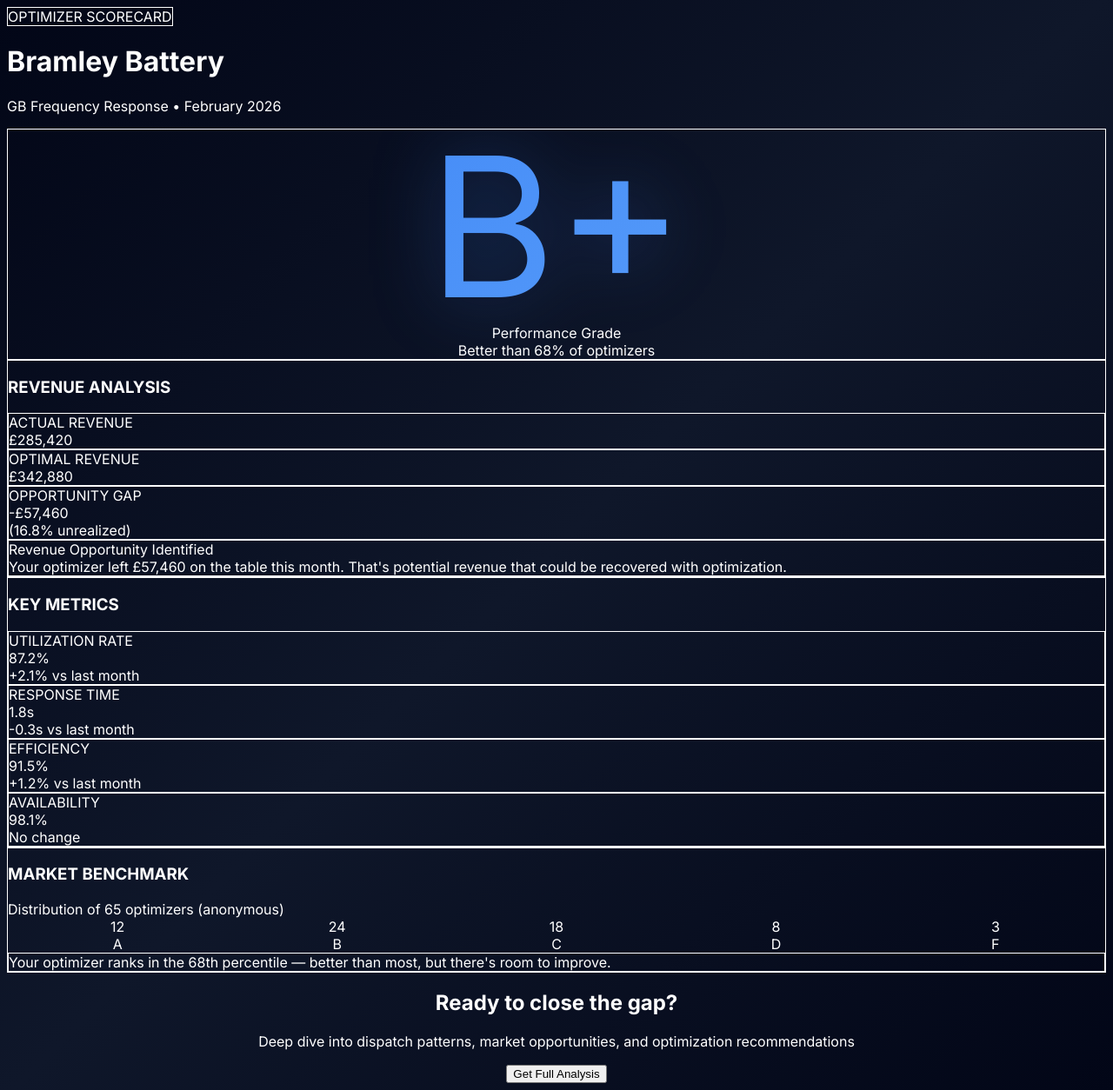
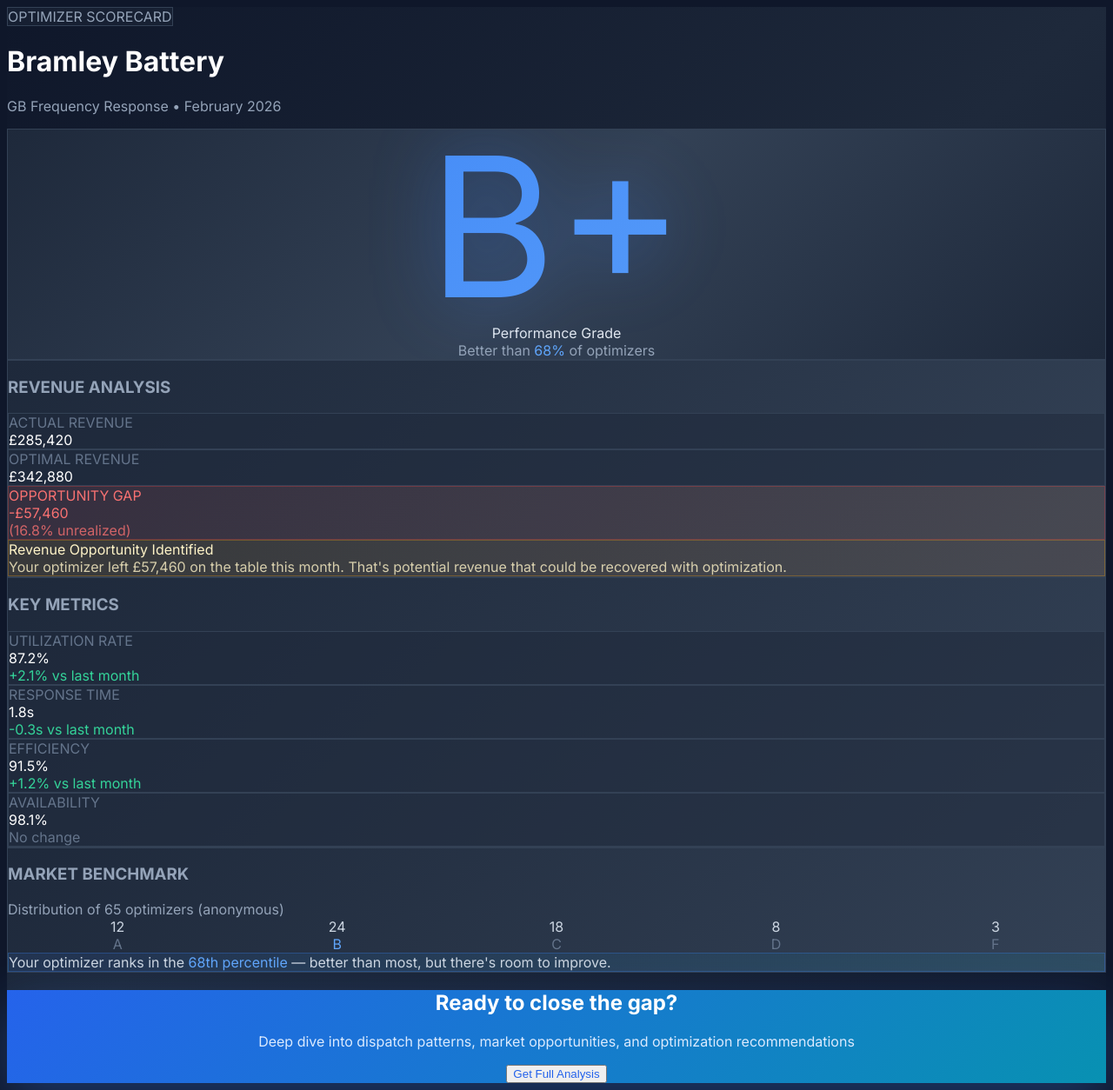
Before and after one commit to ayotestsinprod/e-optimizer-scorecard, a Next.js app: page /scorecard in a window 1280 px wide. Shown: the whole page at 87% size. Built offline with nearby package versions, Linux system fonts and the light colour scheme.

Commit message:
Fix gradients: use inline styles for cross-browser compatibility

```diff
--- a/app/globals.css
+++ b/app/globals.css
@@ -15,7 +15,7 @@ html {
 
 body {
   font-family: 'Inter', system-ui, sans-serif;
-  background: linear-gradient(135deg, #020617 0%, #0f172a 50%, #020617 100%);
+  background: #0f172a;
   color: white;
   min-height: 100vh;
 }
--- a/app/scorecard/page.tsx
+++ b/app/scorecard/page.tsx
@@ -3,7 +3,6 @@
 // Mock data for MVP
 const mockData = {
   grade: 'B+',
-  gradeColor: '#3B82F6',
   asset: 'Bramley Battery',
   market: 'GB Frequency Response',
   period: 'February 2026',
@@ -40,84 +39,162 @@ export default function Scorecard() {
   };
 
   return (
-    <div className="min-h-screen p-6 lg:p-12 bg-gradient-to-br from-slate-950 via-slate-900 to-slate-950">
+    <div
+      className="min-h-screen p-6 lg:p-12"
+      style={{
+        background: 'linear-gradient(135deg, #0f172a 0%, #1e293b 50%, #0f172a 100%)',
+      }}
+    >
       <div className="max-w-6xl mx-auto">
         {/* Header */}
         <div className="mb-12">
-          <div className="inline-block mb-4 px-3 py-1 rounded-lg bg-slate-800/50 border border-slate-700">
-            <span className="text-xs font-mono text-slate-400 tracking-wider">OPTIMIZER SCORECARD</span>
+          <div
+            className="inline-block mb-4 px-3 py-1 rounded-lg border"
+            style={{
+              backgroundColor: 'rgba(30, 41, 59, 0.5)',
+              borderColor: '#334155',
+            }}
+          >
+            <span className="text-xs font-mono tracking-wider" style={{ color: '#94a3b8' }}>
+              OPTIMIZER SCORECARD
+            </span>
           </div>
           <h1 className="text-4xl font-bold text-white mb-2">{mockData.asset}</h1>
-          <p className="text-lg text-slate-400">
+          <p className="text-lg" style={{ color: '#94a3b8' }}>
             {mockData.market} • {mockData.period}
           </p>
         </div>
 
         {/* Hero Grade */}
-        <div className="relative mb-8 p-12 rounded-3xl bg-gradient-to-br from-slate-900 via-slate-800 to-slate-900 border border-slate-700 shadow-2xl overflow-hidden">
-          <div className="absolute inset-0 bg-gradient-to-br from-blue-500/10 to-cyan-500/5"></div>
+        <div
+          className="relative mb-8 p-12 rounded-3xl border shadow-2xl overflow-hidden"
+          style={{
+            background: 'linear-gradient(135deg, #1e293b 0%, #334155 50%, #1e293b 100%)',
+            borderColor: '#334155',
+          }}
+        >
+          <div
+            className="absolute inset-0"
+            style={{
+              background: 'linear-gradient(135deg, rgba(59, 130, 246, 0.1) 0%, rgba(6, 182, 212, 0.05) 100%)',
+            }}
+          ></div>
           <div className="relative text-center">
             <div className="mb-6">
               <div
-                className="text-[14rem] font-bold leading-none tracking-tight"
+                className="font-bold leading-none tracking-tight"
                 style={{
-                  background: 'linear-gradient(135deg, #3B82F6 0%, #60A5FA 100%)',
+                  fontSize: '14rem',
+                  background: 'linear-gradient(135deg, #3b82f6 0%, #60a5fa 100%)',
                   WebkitBackgroundClip: 'text',
                   WebkitTextFillColor: 'transparent',
-                  filter: 'drop-shadow(0 0 40px rgba(59, 130, 246, 0.3))'
+                  backgroundClip: 'text',
+                  filter: 'drop-shadow(0 0 40px rgba(59, 130, 246, 0.4))',
                 }}
               >
                 {mockData.grade}
               </div>
             </div>
-            <div className="text-2xl text-slate-300 font-semibold mb-2">Performance Grade</div>
-            <div className="text-lg text-slate-400">
-              Better than <span className="text-blue-400 font-bold">{mockData.peerBenchmark.percentile}%</span> of optimizers
+            <div className="text-2xl font-semibold mb-2" style={{ color: '#e2e8f0' }}>
+              Performance Grade
+            </div>
+            <div className="text-lg" style={{ color: '#94a3b8' }}>
+              Better than <span className="font-bold" style={{ color: '#60a5fa' }}>{mockData.peerBenchmark.percentile}%</span> of optimizers
             </div>
           </div>
         </div>
 
         {/* Revenue Gap */}
-        <div className="mb-8 p-8 rounded-3xl bg-gradient-to-br from-slate-900 to-slate-800 border border-slate-700 shadow-xl">
+        <div
+          className="mb-8 p-8 rounded-3xl border shadow-xl"
+          style={{
+            background: 'linear-gradient(135deg, #1e293b 0%, #334155 100%)',
+            borderColor: '#334155',
+          }}
+        >
           <div className="flex items-center gap-2 mb-8">
-            <div className="w-1 h-6 bg-gradient-to-b from-blue-500 to-cyan-500 rounded-full"></div>
-            <h3 className="text-sm font-mono text-slate-400 tracking-wider">REVENUE ANALYSIS</h3>
+            <div
+              className="w-1 h-6 rounded-full"
+              style={{
+                background: 'linear-gradient(180deg, #3b82f6 0%, #06b6d4 100%)',
+              }}
+            ></div>
+            <h3 className="text-sm font-mono tracking-wider" style={{ color: '#94a3b8' }}>
+              REVENUE ANALYSIS
+            </h3>
           </div>
 
           <div className="grid md:grid-cols-3 gap-8 mb-8">
-            <div className="p-6 rounded-2xl bg-slate-800/50 border border-slate-700">
-              <div className="text-xs text-slate-500 font-mono uppercase tracking-wider mb-3">Actual Revenue</div>
+            <div
+              className="p-6 rounded-2xl border"
+              style={{
+                backgroundColor: 'rgba(30, 41, 59, 0.5)',
+                borderColor: '#334155',
+              }}
+            >
+              <div className="text-xs font-mono uppercase tracking-wider mb-3" style={{ color: '#64748b' }}>
+                Actual Revenue
+              </div>
               <div className="text-4xl font-bold font-mono text-white">
                 {formatCurrency(mockData.actualRevenue)}
               </div>
             </div>
-            <div className="p-6 rounded-2xl bg-slate-800/50 border border-slate-700">
-              <div className="text-xs text-slate-500 font-mono uppercase tracking-wider mb-3">Optimal Revenue</div>
+            <div
+              className="p-6 rounded-2xl border"
+              style={{
+                backgroundColor: 'rgba(30, 41, 59, 0.5)',
+                borderColor: '#334155',
+              }}
+            >
+              <div className="text-xs font-mono uppercase tracking-wider mb-3" style={{ color: '#64748b' }}>
+                Optimal Revenue
+              </div>
               <div className="text-4xl font-bold font-mono text-white">
                 {formatCurrency(mockData.optimalRevenue)}
               </div>
             </div>
-            <div className="p-6 rounded-2xl bg-gradient-to-br from-red-500/10 to-orange-500/10 border border-red-500/30">
-              <div className="text-xs text-red-400 font-mono uppercase tracking-wider mb-3">Opportunity Gap</div>
-              <div className="text-4xl font-bold font-mono text-red-400">
+            <div
+              className="p-6 rounded-2xl border"
+              style={{
+                background: 'linear-gradient(135deg, rgba(239, 68, 68, 0.1) 0%, rgba(251, 146, 60, 0.1) 100%)',
+                borderColor: 'rgba(239, 68, 68, 0.3)',
+              }}
+            >
+              <div className="text-xs font-mono uppercase tracking-wider mb-3" style={{ color: '#f87171' }}>
+                Opportunity Gap
+              </div>
+              <div className="text-4xl font-bold font-mono" style={{ color: '#f87171' }}>
                 -{formatCurrency(mockData.gapAmount)}
               </div>
-              <div className="text-sm text-red-400/80 mt-2">
+              <div className="text-sm mt-2" style={{ color: 'rgba(248, 113, 113, 0.8)' }}>
                 ({mockData.gapPercent}% unrealized)
               </div>
             </div>
           </div>
 
-          <div className="p-6 rounded-2xl bg-gradient-to-r from-amber-500/10 to-orange-500/10 border border-amber-500/30">
+          <div
+            className="p-6 rounded-2xl border"
+            style={{
+              background: 'linear-gradient(90deg, rgba(245, 158, 11, 0.1) 0%, rgba(251, 146, 60, 0.1) 100%)',
+              borderColor: 'rgba(245, 158, 11, 0.3)',
+            }}
+          >
             <div className="flex items-start gap-4">
-              <div className="flex-shrink-0 w-10 h-10 rounded-xl bg-amber-500/20 flex items-center justify-center">
-                <svg className="w-6 h-6 text-amber-400" fill="currentColor" viewBox="0 0 20 20">
+              <div
+                className="flex-shrink-0 w-10 h-10 rounded-xl flex items-center justify-center"
+                style={{
+                  backgroundColor: 'rgba(245, 158, 11, 0.2)',
+                }}
+              >
+                <svg className="w-6 h-6" style={{ color: '#fbbf24' }} fill="currentColor" viewBox="0 0 20 20">
                   <path fillRule="evenodd" d="M8.257 3.099c.765-1.36 2.722-1.36 3.486 0l5.58 9.92c.75 1.334-.213 2.98-1.742 2.98H4.42c-1.53 0-2.493-1.646-1.743-2.98l5.58-9.92zM11 13a1 1 0 11-2 0 1 1 0 012 0zm-1-8a1 1 0 00-1 1v3a1 1 0 002 0V6a1 1 0 00-1-1z" clipRule="evenodd" />
                 </svg>
               </div>
               <div>
-                <div className="text-amber-100 font-semibold mb-1">Revenue Opportunity Identified</div>
-                <div className="text-amber-200/80 text-sm">
+                <div className="font-semibold mb-1" style={{ color: '#fef3c7' }}>
+                  Revenue Opportunity Identified
+                </div>
+                <div className="text-sm" style={{ color: 'rgba(254, 243, 199, 0.8)' }}>
                   Your optimizer left <span className="text-white font-bold">{formatCurrency(mockData.gapAmount)}</span> on the table this month. That's potential revenue that could be recovered with optimization.
                 </div>
               </div>
@@ -126,22 +203,47 @@ export default function Scorecard() {
         </div>
 
         {/* Key Stats */}
-        <div className="mb-8 p-8 rounded-3xl bg-gradient-to-br from-slate-900 to-slate-800 border border-slate-700 shadow-xl">
+        <div
+          className="mb-8 p-8 rounded-3xl border shadow-xl"
+          style={{
+            background: 'linear-gradient(135deg, #1e293b 0%, #334155 100%)',
+            borderColor: '#334155',
+          }}
+        >
           <div className="flex items-center gap-2 mb-8">
-            <div className="w-1 h-6 bg-gradient-to-b from-blue-500 to-cyan-500 rounded-full"></div>
-            <h3 className="text-sm font-mono text-slate-400 tracking-wider">KEY METRICS</h3>
+            <div
+              className="w-1 h-6 rounded-full"
+              style={{
+                background: 'linear-gradient(180deg, #3b82f6 0%, #06b6d4 100%)',
+              }}
+            ></div>
+            <h3 className="text-sm font-mono tracking-wider" style={{ color: '#94a3b8' }}>
+              KEY METRICS
+            </h3>
           </div>
 
           <div className="grid md:grid-cols-4 gap-6">
             {mockData.stats.map((stat, idx) => (
-              <div key={idx} className="p-6 rounded-2xl bg-slate-800/50 border border-slate-700 hover:border-slate-600 transition-colors">
-                <div className="text-xs text-slate-500 font-mono uppercase tracking-wider mb-3">{stat.label}</div>
+              <div
+                key={idx}
+                className="p-6 rounded-2xl border transition-colors"
+                style={{
+                  backgroundColor: 'rgba(30, 41, 59, 0.5)',
+                  borderColor: '#334155',
+                }}
+              >
+                <div className="text-xs font-mono uppercase tracking-wider mb-3" style={{ color: '#64748b' }}>
+                  {stat.label}
+                </div>
                 <div className="text-3xl font-bold font-mono text-white mb-2">{stat.value}</div>
-                <div className={`text-sm font-medium ${
-                  stat.positive === true ? 'text-emerald-400' :
-                  stat.positive === false ? 'text-red-400' :
-                  'text-slate-500'
-                }`}>
+                <div
+                  className="text-sm font-medium"
+                  style={{
+                    color: stat.positive === true ? '#34d399' :
+                           stat.positive === false ? '#f87171' :
+                           '#64748b'
+                  }}
+                >
                   {stat.change !== '0%' ? stat.change + ' vs last month' : 'No change'}
                 </div>
               </div>
@@ -150,14 +252,27 @@ export default function Scorecard() {
         </div>
 
         {/* Peer Benchmark */}
-        <div className="mb-12 p-8 rounded-3xl bg-gradient-to-br from-slate-900 to-slate-800 border border-slate-700 shadow-xl">
+        <div
+          className="mb-12 p-8 rounded-3xl border shadow-xl"
+          style={{
+            background: 'linear-gradient(135deg, #1e293b 0%, #334155 100%)',
+            borderColor: '#334155',
+          }}
+        >
           <div className="flex items-center gap-2 mb-8">
-            <div className="w-1 h-6 bg-gradient-to-b from-blue-500 to-cyan-500 rounded-full"></div>
-            <h3 className="text-sm font-mono text-slate-400 tracking-wider">MARKET BENCHMARK</h3>
+            <div
+              className="w-1 h-6 rounded-full"
+              style={{
+                background: 'linear-gradient(180deg, #3b82f6 0%, #06b6d4 100%)',
+              }}
+            ></div>
+            <h3 className="text-sm font-mono tracking-wider" style={{ color: '#94a3b8' }}>
+              MARKET BENCHMARK
+            </h3>
           </div>
 
           <div className="mb-8">
-            <div className="text-sm text-slate-400 mb-8">
+            <div className="text-sm mb-8" style={{ color: '#94a3b8' }}>
               Distribution of <span className="text-white font-semibold">{mockData.peerBenchmark.distribution.reduce((sum, d) => sum + d.count, 0)}</span> optimizers (anonymous)
             </div>
 
@@ -169,18 +284,23 @@ export default function Scorecard() {
 
                 return (
                   <div key={idx} className="flex-1 flex flex-col items-center gap-4">
-                    <div className="text-xl font-bold text-slate-300">{item.count}</div>
+                    <div className="text-xl font-bold" style={{ color: '#cbd5e1' }}>{item.count}</div>
                     <div
-                      className={`w-full rounded-t-2xl transition-all ${
-                        isCurrentGrade
-                          ? 'bg-gradient-to-t from-blue-600 to-cyan-500 shadow-lg shadow-blue-500/50'
-                          : 'bg-slate-700 hover:bg-slate-600'
-                      }`}
-                      style={{ height: `${height}%` }}
+                      className="w-full rounded-t-2xl transition-all"
+                      style={{
+                        height: `${height}%`,
+                        background: isCurrentGrade
+                          ? 'linear-gradient(180deg, #2563eb 0%, #06b6d4 100%)'
+                          : '#475569',
+                        boxShadow: isCurrentGrade ? '0 10px 40px rgba(59, 130, 246, 0.5)' : 'none',
+                      }}
                     />
-                    <div className={`text-2xl font-bold font-mono ${
-                      isCurrentGrade ? 'text-blue-400' : 'text-slate-500'
-                    }`}>
+                    <div
+                      className="text-2xl font-bold font-mono"
+                      style={{
+                        color: isCurrentGrade ? '#60a5fa' : '#64748b'
+                      }}
+                    >
                       {item.grade}
                     </div>
                   </div>
@@ -189,20 +309,45 @@ export default function Scorecard() {
             </div>
           </div>
 
-          <div className="p-6 rounded-2xl bg-gradient-to-r from-blue-500/10 to-cyan-500/10 border border-blue-500/30">
-            <div className="text-slate-300">
-              Your optimizer ranks in the <span className="text-blue-400 font-bold text-lg">{mockData.peerBenchmark.percentile}th percentile</span> — better than most, but there's room to improve.
+          <div
+            className="p-6 rounded-2xl border"
+            style={{
+              background: 'linear-gradient(90deg, rgba(59, 130, 246, 0.1) 0%, rgba(6, 182, 212, 0.1) 100%)',
+              borderColor: 'rgba(59, 130, 246, 0.3)',
+            }}
+          >
+            <div style={{ color: '#cbd5e1' }}>
+              Your optimizer ranks in the <span className="font-bold text-lg" style={{ color: '#60a5fa' }}>{mockData.peerBenchmark.percentile}th percentile</span> — better than most, but there's room to improve.
             </div>
           </div>
         </div>
 
         {/* CTA */}
-        <div className="text-center p-12 rounded-3xl bg-gradient-to-br from-blue-600 to-cyan-600 shadow-2xl shadow-blue-500/20">
+        <div
+          className="text-center p-12 rounded-3xl shadow-2xl"
+          style={{
+            background: 'linear-gradient(135deg, #2563eb 0%, #0891b2 100%)',
+            boxShadow: '0 20px 60px rgba(59, 130, 246, 0.3)',
+          }}
+        >
           <h2 className="text-3xl font-bold text-white mb-4">Ready to close the gap?</h2>
-          <p className="text-blue-100 mb-8 max-w-2xl mx-auto text-lg">
+          <p className="mb-8 max-w-2xl mx-auto text-lg" style={{ color: '#dbeafe' }}>
             Deep dive into dispatch patterns, market opportunities, and optimization recommendations
           </p>
-          <button className="px-10 py-5 bg-white text-blue-600 font-bold text-lg rounded-xl hover:bg-blue-50 transition-all shadow-xl hover:shadow-2xl hover:scale-[1.02]">
+          <button
+            className="px-10 py-5 bg-white font-bold text-lg rounded-xl transition-all shadow-xl"
+            style={{
+              color: '#2563eb',
+            }}
+            onMouseEnter={(e) => {
+              e.currentTarget.style.transform = 'scale(1.02)';
+              e.currentTarget.style.boxShadow = '0 25px 70px rgba(255, 255, 255, 0.3)';
+            }}
+            onMouseLeave={(e) => {
+              e.currentTarget.style.transform = 'scale(1)';
+              e.currentTarget.style.boxShadow = '0 20px 60px rgba(255, 255, 255, 0.2)';
+            }}
+          >
             Get Full Analysis
           </button>
         </div>
```
Also changed, not shown: app/page.tsx (+79 -24 lines).
